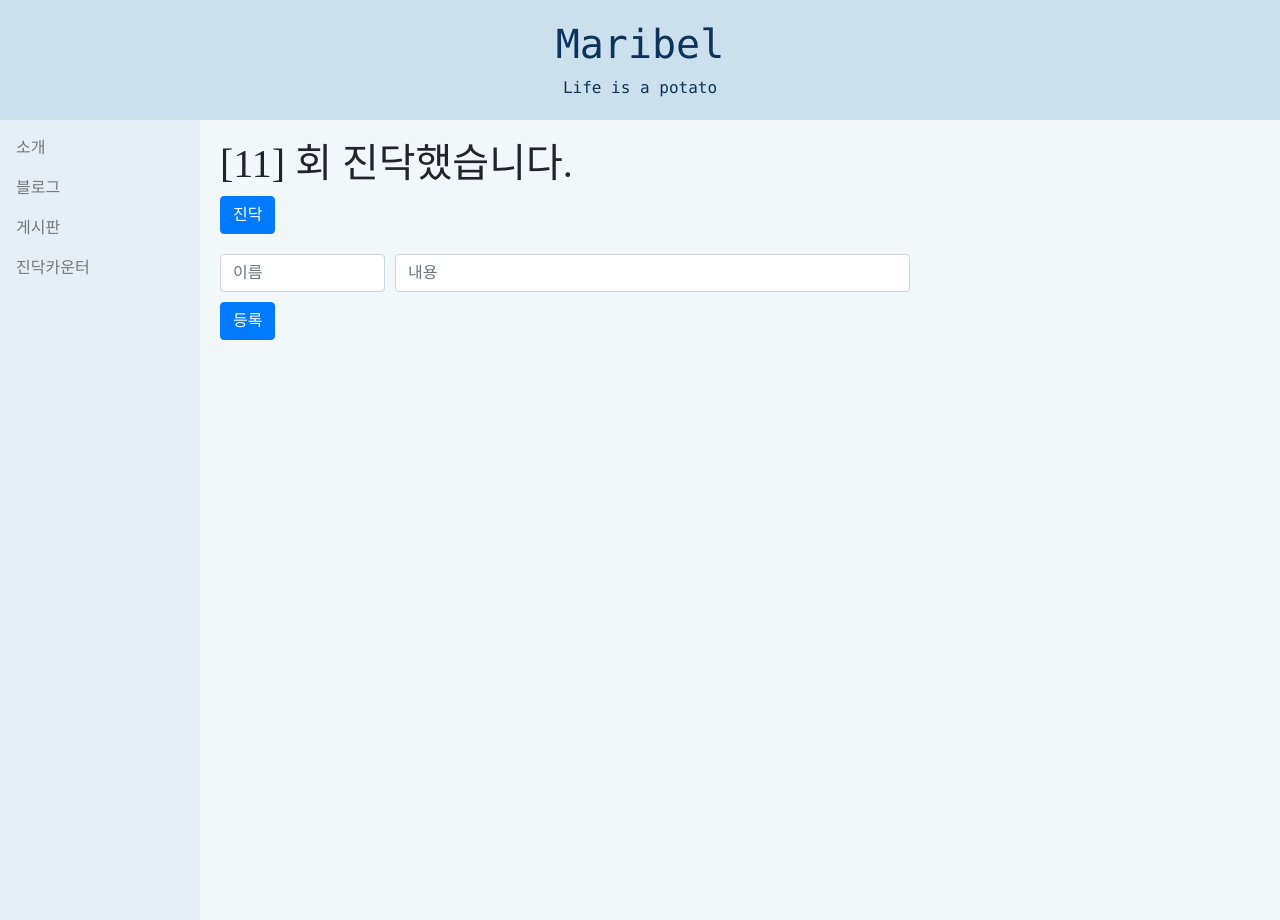
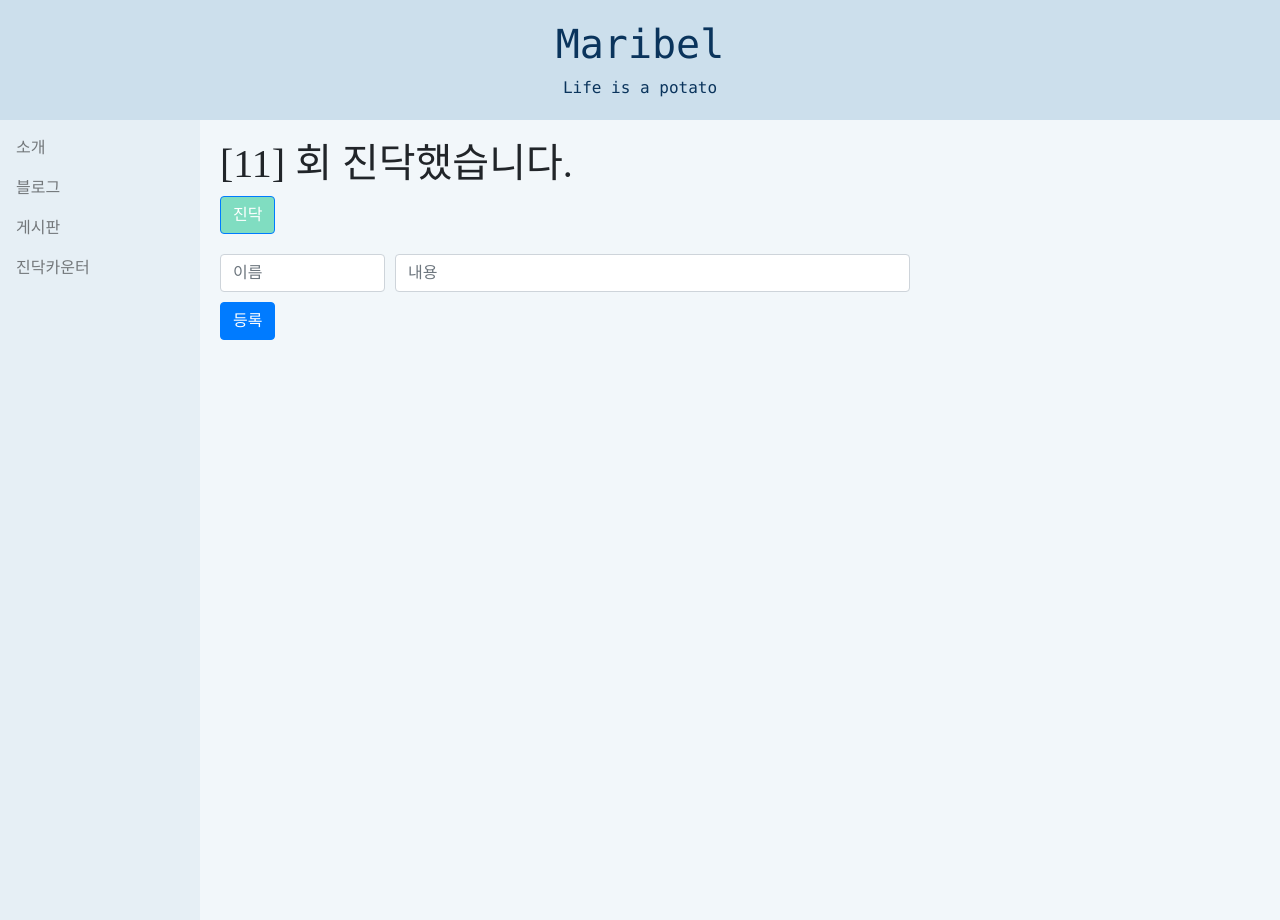
Before and after one commit to Bears-V7/maribel, a Flask app: template templates/zindak.html in a window 1280 px wide. Run offline with Flask 2, Linux system fonts and the light colour scheme; the template is opened without the code that fills it: values that come from a table or form of the project are taken from there, others are empty; data comes from the database, SQL or seed files in the repository; some libraries are stand-ins or nearby versions; some web fonts are replaced.

Commit message:
random color
ㅋㅋㅁㅊ

```diff
--- a/templates/zindak.html
+++ b/templates/zindak.html
@@ -31,6 +31,13 @@
 
     <script>
         var zindak = document.getElementById("zindak");
+        var letters = '0123456789ABCDEF';
+        var color = '#';
+
+        for (var i = 0; i < 6; i++) {
+            color += letters[Math.floor(Math.random() * 16)];
+        }
+        zindak.style.backgroundColor=color;
         zindak.addEventListener("transitionend", ending);
         function spin() {
             zindak.style.transform="rotate(360deg)";
```
